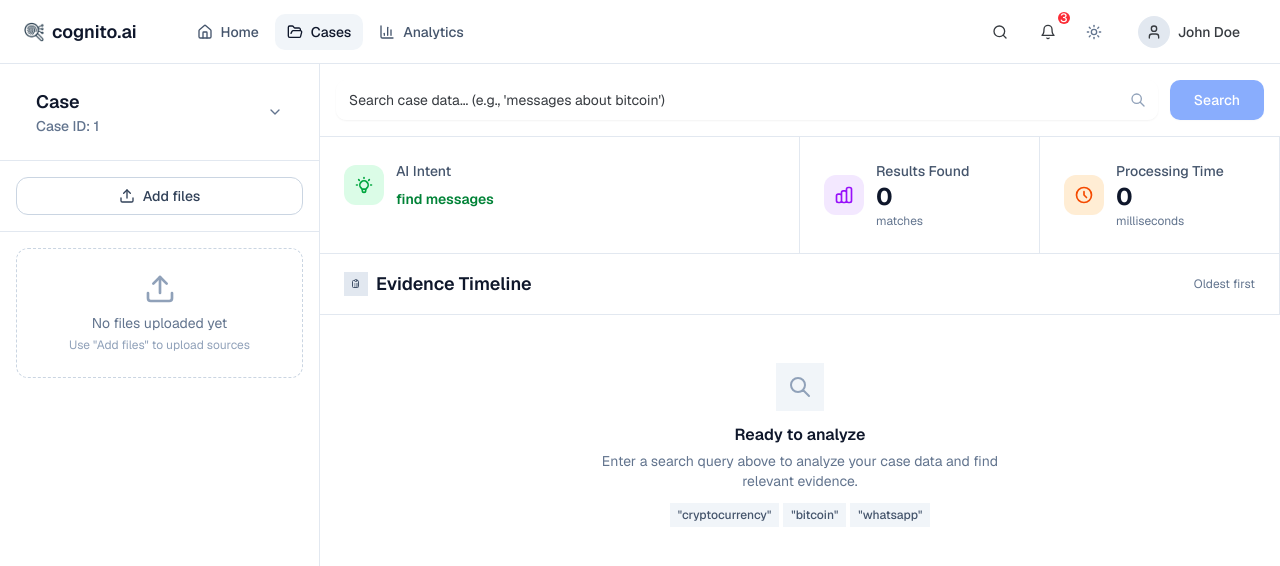
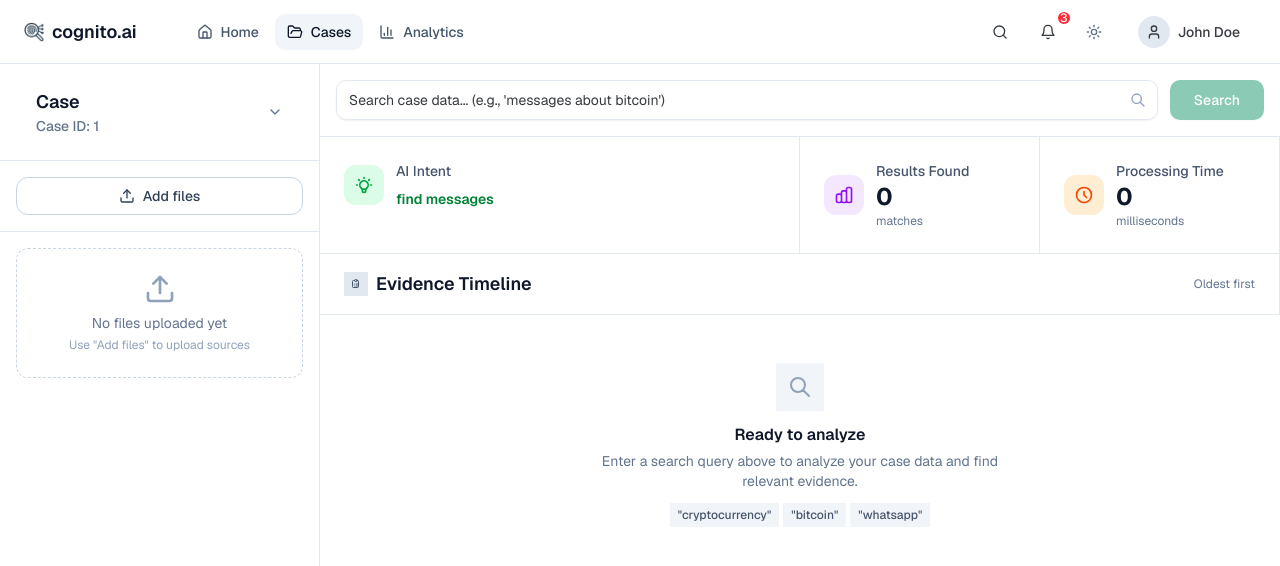
Before and after one commit to areebahmeddd/cognito.ai, a Next.js app in the folder frontend/: page /cases/1 in a window 1280 px wide. Shown: the top 566 px of the page. Built offline with nearby package versions, Linux system fonts and the light colour scheme.

Commit message:
refactor: update styling for query input and button in CasePage component
- Enhanced the query input field with a border for better visibility.
- Updated the button's background color for improved user interaction and consistency with the overall design.

```diff
--- a/frontend/app/cases/[id]/page.tsx
+++ b/frontend/app/cases/[id]/page.tsx
@@ -73,7 +73,7 @@ export default function CasePage() {
                       value={query}
                       onChange={(e) => setQuery(e.target.value)}
                       placeholder="Search case data... (e.g., 'messages about bitcoin')"
-                      className="h-10 pr-10"
+                      className="h-10 border border-slate-200 dark:border-slate-700 pr-10"
                       onKeyDown={(e) => e.key === 'Enter' && handleAnalyze()}
                     />
                     <div className="absolute right-3 top-1/2 -translate-y-1/2 text-slate-400">
@@ -85,7 +85,7 @@ export default function CasePage() {
                   <Button
                     onClick={handleAnalyze}
                     disabled={loading || !query.trim()}
-                    className="h-10 px-6 bg-blue-600 hover:bg-blue-700 text-white"
+                    className="h-10 px-6 bg-accent hover:bg-accent/80 text-white"
                   >
                     {loading ? (
                       <div className="flex items-center gap-2">
```
